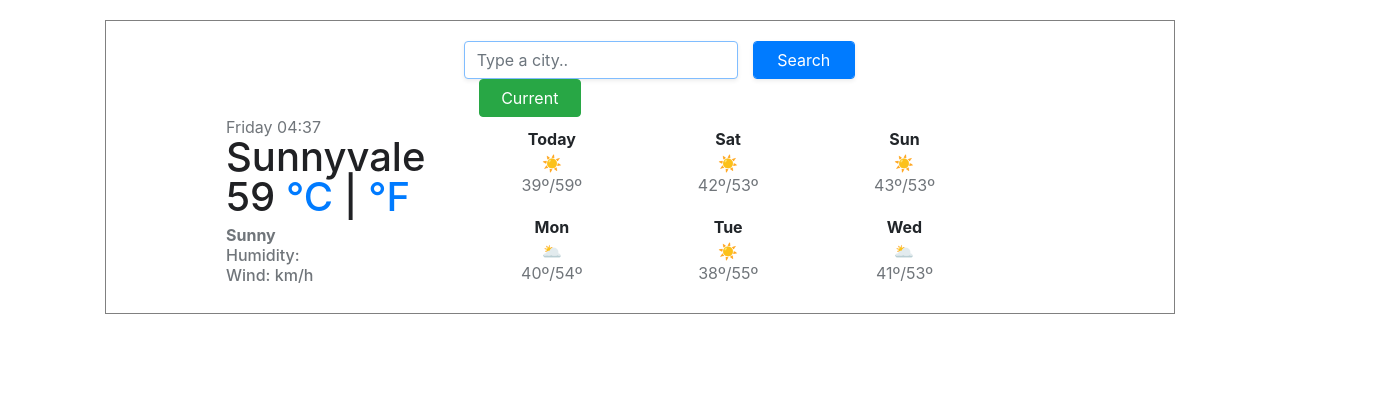
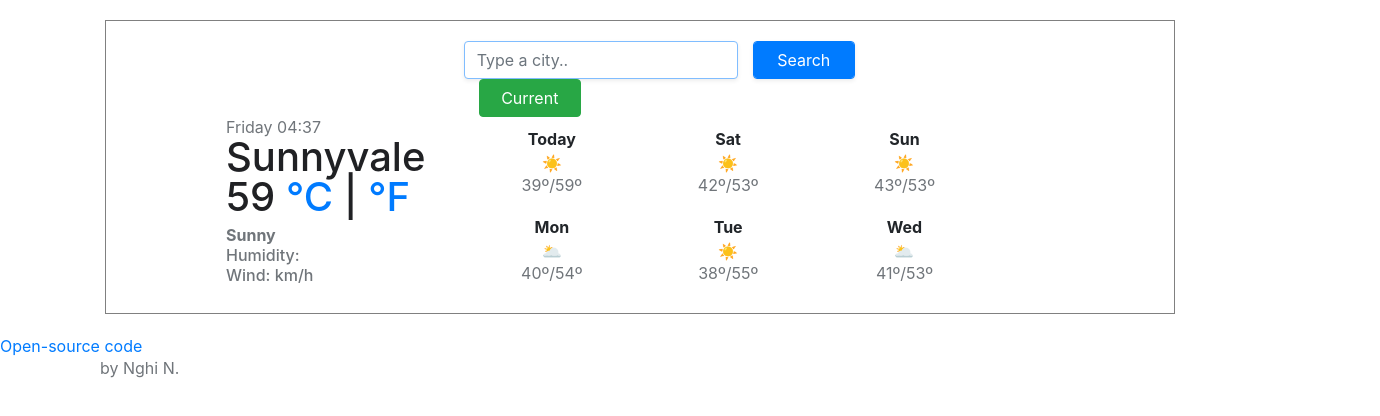
Before and after one commit to nghibnnguyen/weather-app, a plain HTML site: page index.html in a window 1280 px wide. Shown: the whole page, 1380 px wide, since content can reach past the window. Drawn offline with nearby package versions, Linux system fonts and the light colour scheme; no server answers.

```diff
--- a/index.html
+++ b/index.html
@@ -124,6 +124,8 @@
         </div>
       </div>
     </div>
+    <a href="https://github.com/nghibnnguyen/weather-app">Open-source code</a>
+    <p>by Nghi N.</p>
     <script src="src/index.js"></script>
   </body>
 </html>
```
Also changed, not shown: 1 other file.
